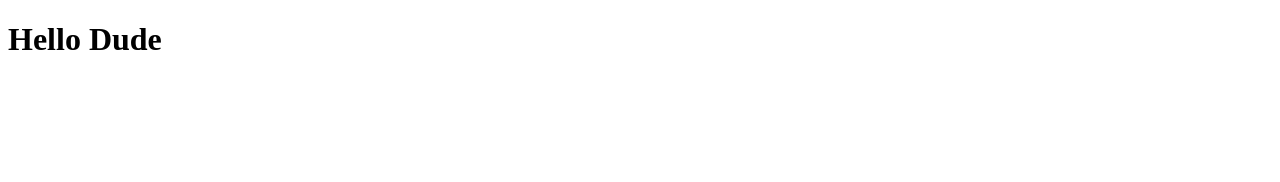
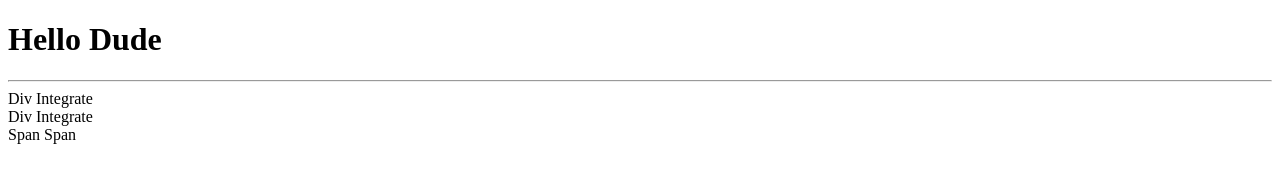
Before and after one commit to kopinw1234/kopinw1234.github.io, a plain HTML site: page index.html in a window 1280 px wide. Drawn offline with Linux system fonts and the light colour scheme.

Commit message:
edit index.html
learn about span and div tag

```diff
--- a/index.html
+++ b/index.html
@@ -4,7 +4,11 @@
 	<title>kopinw1234 github page</title>
 </head>
 <body>
-<h1>Hello Dude</h1>
-
+	<h1>Hello Dude</h1>
+	<hr>
+	<div>Div Integrate</div>
+	<div>Div Integrate</div>
+	<span>Span</span>
+	<span>Span</span>
 </body>
 </html>
```
